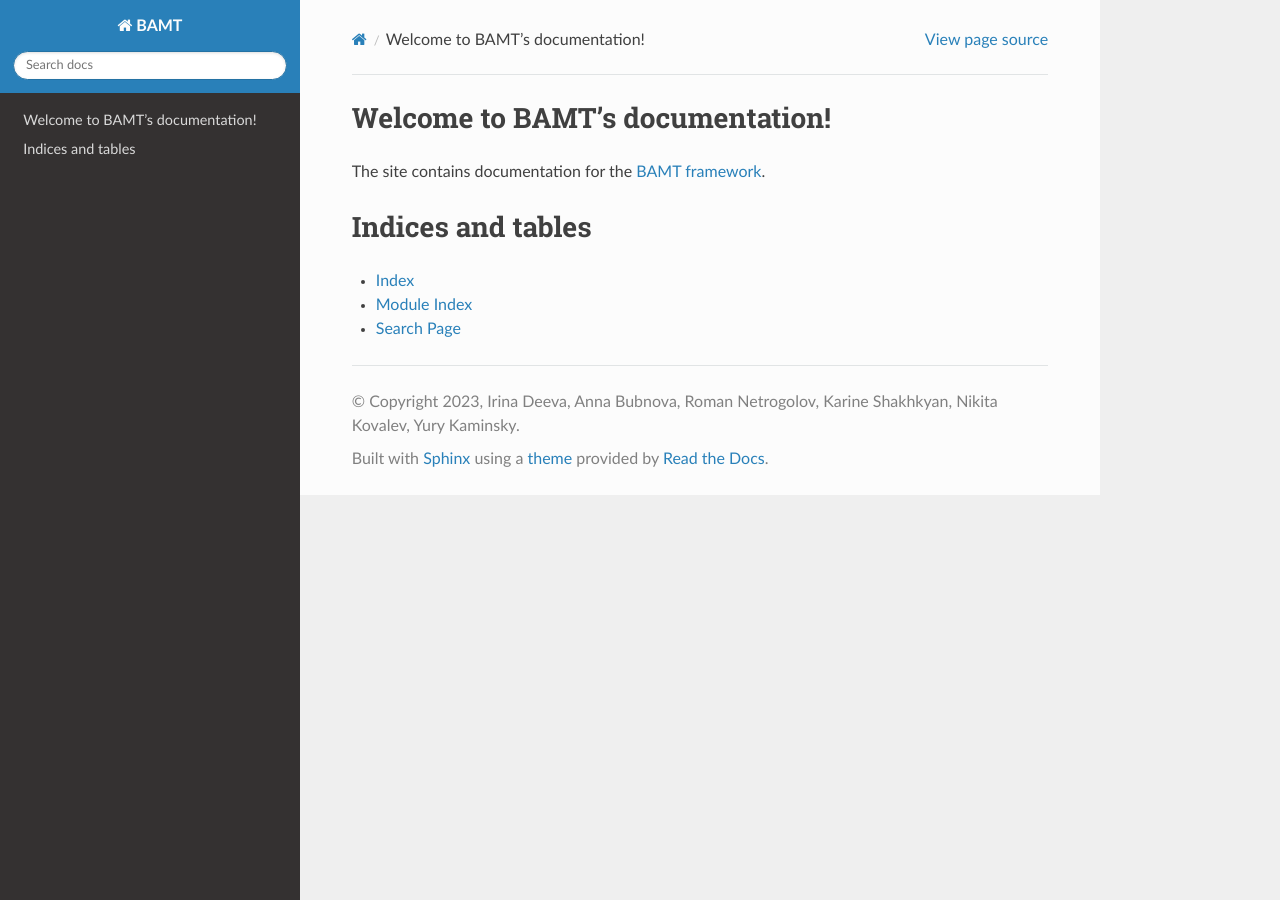
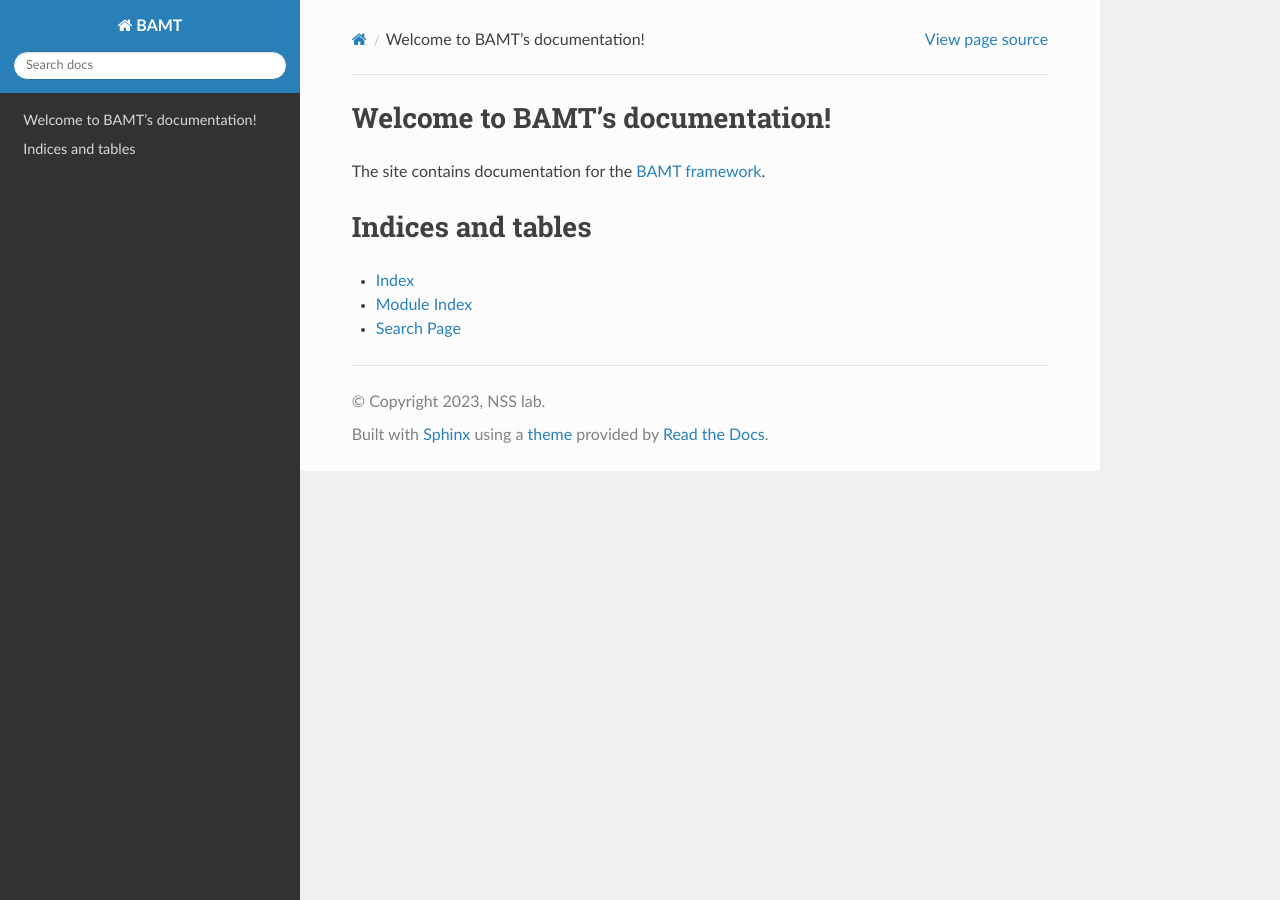
Before and after one commit to aimclub/BAMT, a Sphinx documentation site: the page built from docs/source/index.rst, in a window 1280 px wide. Built offline with Sphinx 7.4.7 and the Read the Docs theme 2.0.0, drawn with Linux system fonts in a browser that asks for light colours; pages that are not in the unit, such as notebooks, are missing from menus.

Commit message:
minor changes to docs

```diff
--- a/docs/source/conf.py
+++ b/docs/source/conf.py
@@ -19,7 +19,7 @@
 # https://www.sphinx-doc.org/en/master/usage/configuration.html#project-information
 
 project = 'BAMT'
-copyright = '2023, Irina Deeva, Anna Bubnova, Roman Netrogolov, Karine Shakhkyan, Nikita Kovalev, Yury Kaminsky'
+copyright = '2023, NSS lab'
 author = 'NSS lab'
 release = '0.1.0'
 
```
